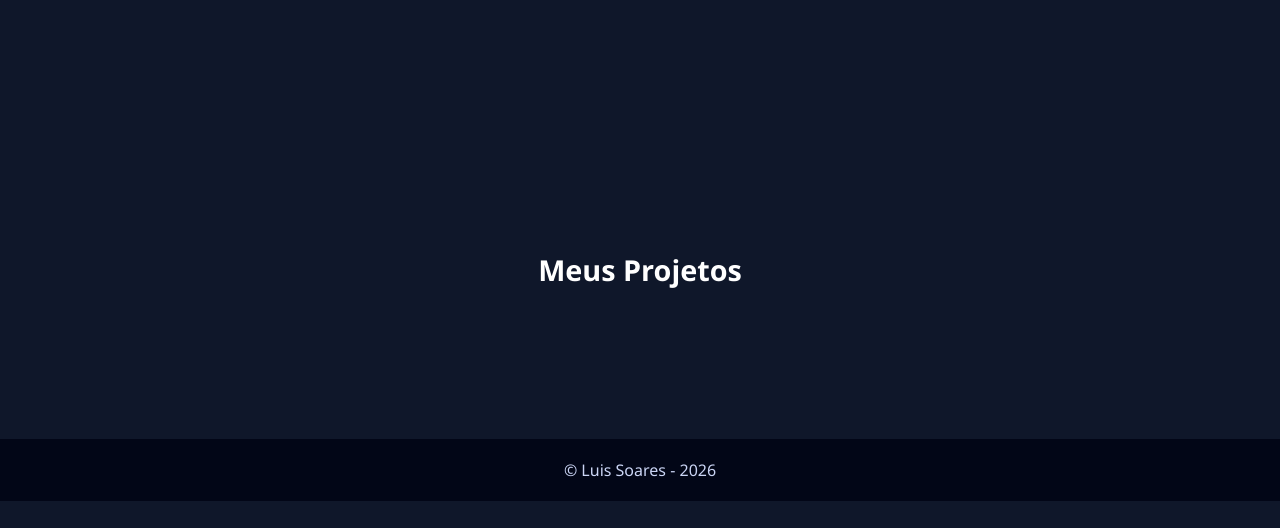
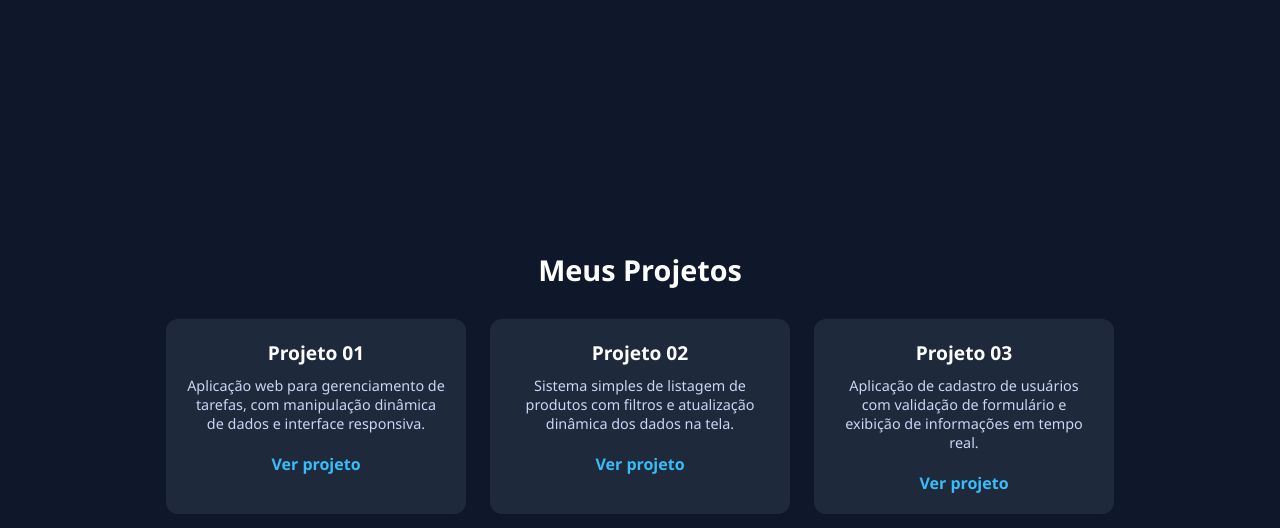
Before and after one commit to Soaressluiss/portifolio-faculdade, a plain HTML site: page index.html in a window 1280 px wide. Shown: the part 424-952 px from the top of the page. Before the commit the page ends 925 px from the top, so only its background shows below. Drawn offline with Linux system fonts and the light colour scheme.

Commit message:
adiciona lista de projetos fakes com javascript

```diff
--- a/index.html
+++ b/index.html
@@ -47,5 +47,6 @@
     <footer class="footer">
       <p>© Luis Soares - 2026</p>
     </footer>
+    <script src="main.js"></script>
   </body>
 </html>
--- /dev/null
+++ b/main.js
@@ -0,0 +1,35 @@
+const projects = [
+  {
+    name: "Projeto 01",
+    description:
+      "Aplicação web para gerenciamento de tarefas, com manipulação dinâmica de dados e interface responsiva.",
+    link: "#",
+  },
+  {
+    name: "Projeto 02",
+    description:
+      "Sistema simples de listagem de produtos com filtros e atualização dinâmica dos dados na tela.",
+    link: "#",
+  },
+  {
+    name: "Projeto 03",
+    description:
+      "Aplicação de cadastro de usuários com validação de formulário e exibição de informações em tempo real.",
+    link: "#",
+  },
+];
+
+const container = document.getElementById("projectsContainer");
+
+projects.forEach((project) => {
+  const div = document.createElement("div");
+  div.classList.add("project");
+
+  div.innerHTML = `
+    <h3>${project.name}</h3>
+    <p>${project.description}</p>
+    <a href="${project.link}" target="_blank">Ver projeto</a>
+  `;
+
+  container.appendChild(div);
+});
```
